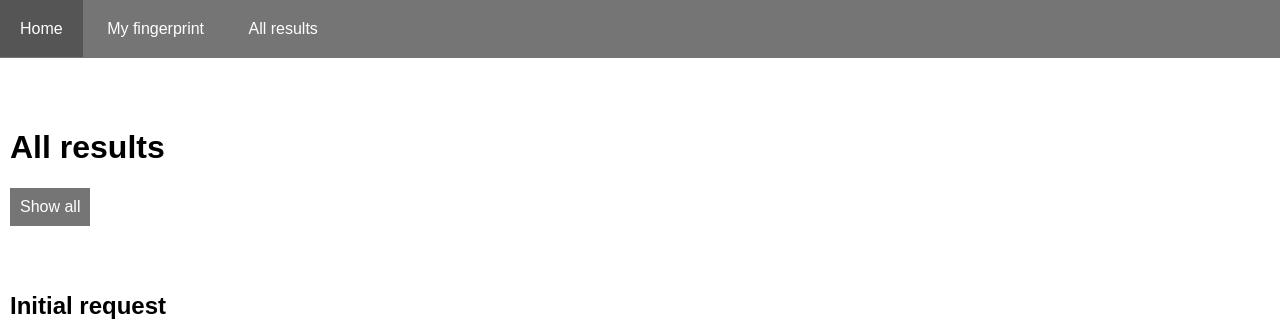
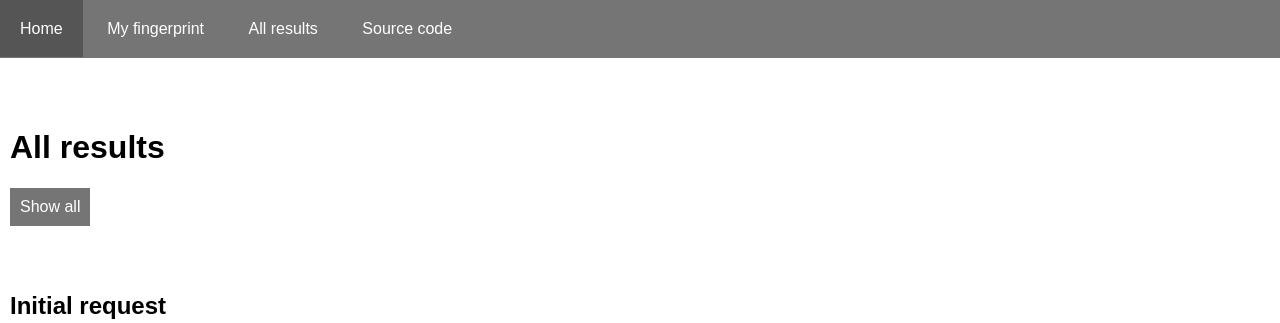
Before and after one commit to jtherrmann/fingerprint, a Flask app: page /stats in a window 1280 px wide. Shown: the top 323 px of the page. Run offline with Flask 2, Linux system fonts and the light colour scheme; data that the repository does not hold is empty.

Commit message:
Add link for source code, remove outline for clickable items

```diff
--- a/fingerprint/static/style.css
+++ b/fingerprint/static/style.css
@@ -32,6 +32,7 @@ nav > .clickable {
     background-color: #757575;
     color: white;
     padding: 10px;
+    outline: none;
 
     /* remove underline from links */
     text-decoration: none;
@@ -120,7 +121,6 @@ th {
     cursor: pointer;
     display: block;
     font-size: inherit;
-    outline: none;
     padding: 18px;
     text-align: left;
     width: 100%;
--- a/fingerprint/templates/base.html
+++ b/fingerprint/templates/base.html
@@ -13,6 +13,7 @@
         <a href="/" class="clickable">Home</a>
         <a href="/fingerprint" class="clickable">My fingerprint</a>
         <a href="/stats" class="clickable">All results</a>
+        <a href="https://github.com/jtherrmann/fingerprint" target="_blank" class="clickable">Source code</a>
       </nav>
     </div>
     <div id="content-div">
```
